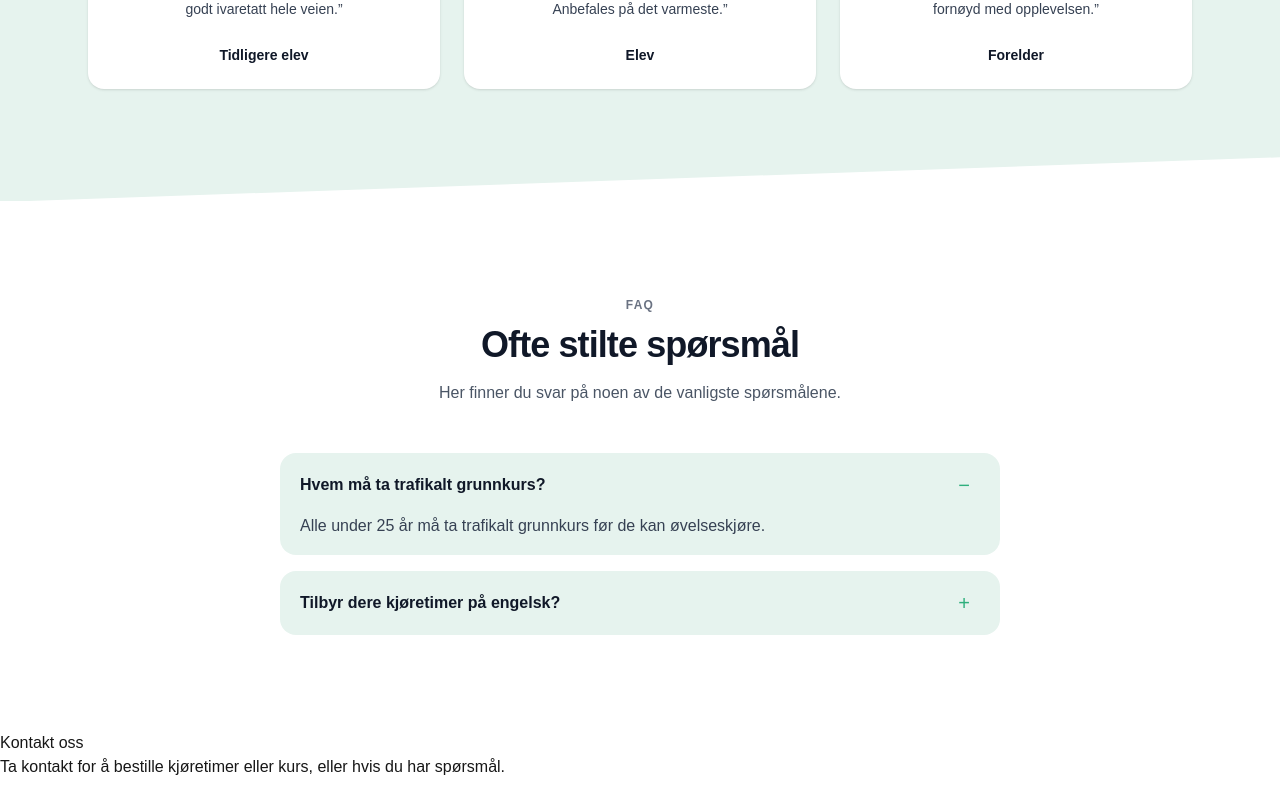
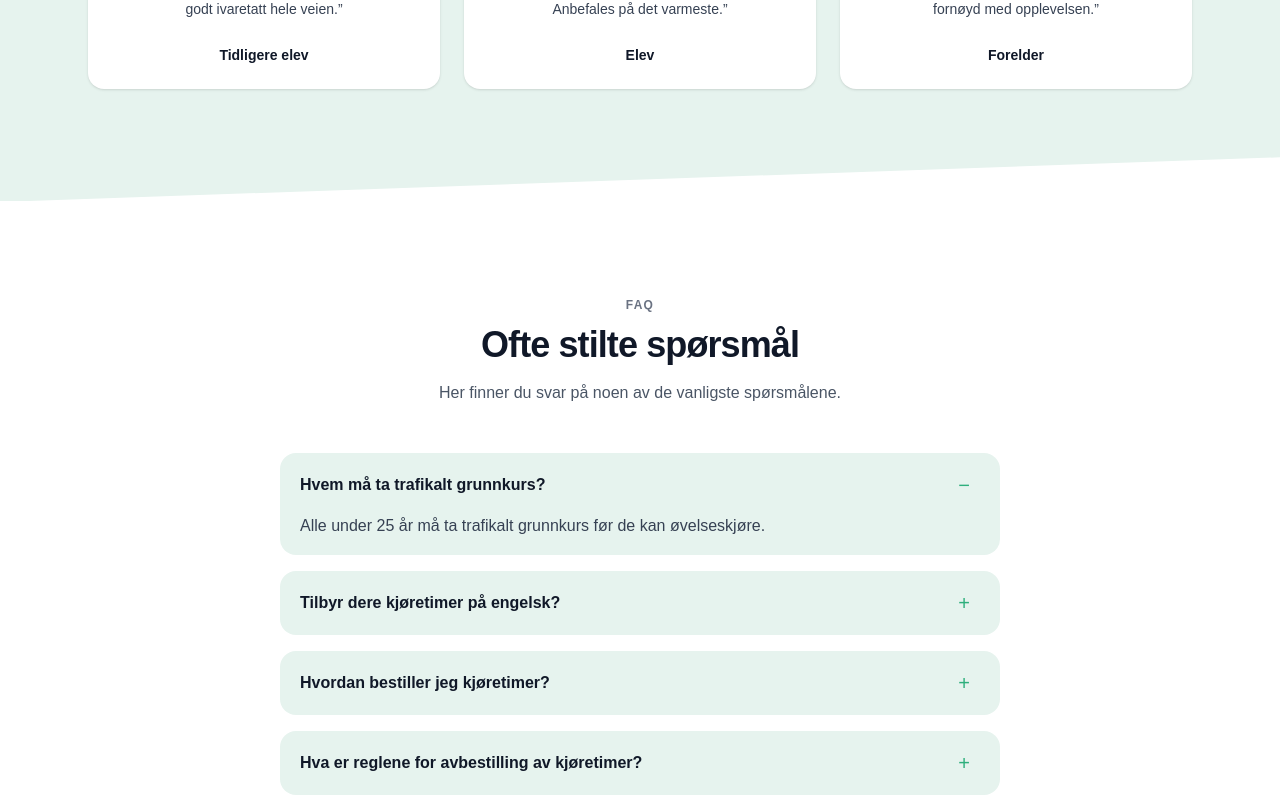
Before and after one commit to pia-scarvounis/trafikkskole-template, a Next.js app: page / in a window 1280 px wide. Shown: the part 1994-2792 px from the top of the page. Built offline with nearby package versions, Linux system fonts and the light colour scheme.

Commit message:
Make header navigation bilingual

```diff
--- a/src/components/ui/Header.tsx
+++ b/src/components/ui/Header.tsx
@@ -3,15 +3,16 @@
 import Link from "next/link";
 import { siteConfig } from "@/data/siteConfig";
 import LanguageToggle from "@/components/ui/LanguageToggle";
+import { useLanguage } from "@/context/LanguageContext";
 
 export default function Header() {
   const { brand, nav } = siteConfig;
+  const { lang } = useLanguage();
 
   return (
     <header className="sticky top-0 z-50 border-b border-black/5 bg-[#F2FBF8]/80 backdrop-blur">
       <div className="max-w-6xl mx-auto px-4 sm:px-6 lg:px-8">
         <div className="h-16 flex items-center justify-between">
-          {/* Logo / navn */}
           <Link
             href="#hero"
             className="text-lg font-semibold tracking-tight text-gray-900 dark:text-gray-50"
@@ -19,7 +20,6 @@ export default function Header() {
             {brand.name}
           </Link>
 
-          {/* Meny (desktop) */}
           <nav className="hidden md:flex items-center gap-8 text-sm">
             {nav.map((item) => (
               <a
@@ -27,16 +27,14 @@ export default function Header() {
                 href={item.href}
                 className="text-gray-700 hover:text-gray-900 dark:text-gray-300 dark:hover:text-gray-50"
               >
-                {item.label}
+                {item.label[lang]}
               </a>
             ))}
           </nav>
 
-          {/* Høyre: CTA + språk */}
- <div className="hidden md:flex items-center gap-6">
-  <LanguageToggle />
-</div>
-
+          <div className="hidden md:flex items-center gap-6">
+            <LanguageToggle />
+          </div>
         </div>
       </div>
     </header>
--- a/src/data/siteConfig.ts
+++ b/src/data/siteConfig.ts
@@ -6,7 +6,7 @@ export type LocalizedText = {
 };
 
 export type NavItem = {
-  label: string; // kan gjøres LocalizedText senere
+  label: LocalizedText; // kan gjøres LocalizedText senere
   href: string;
 };
 
@@ -129,12 +129,13 @@ export const siteConfig: SiteConfig = {
     footer: true,
   },
 
-  nav: [
-    { label: "Tjenester", href: "#tjenester" },
-    { label: "Priser", href: "#priser" },
-    { label: "FAQ", href: "#faq" },
-    { label: "Kontakt", href: "#kontakt" },
-  ],
+nav: [
+  { label: { no: "Tjenester", en: "Services" }, href: "#tjenester" },
+  { label: { no: "Priser", en: "Prices" }, href: "#priser" },
+  { label: { no: "FAQ", en: "FAQ" }, href: "#faq" },
+  { label: { no: "Kontakt", en: "Contact" }, href: "#kontakt" },
+],
+
 
   hero: {
     headline: {
@@ -292,6 +293,27 @@ export const siteConfig: SiteConfig = {
         en: "Yes, we offer driving lessons in English.",
       },
     },
+       {
+      question: {
+        no: "Hvordan bestiller jeg kjøretimer?",
+        en: "How do I book driving lessons?",
+      },
+      answer: {
+        no: "Du kan bestille kjøretimer ved å kontakte oss via telefon, e-post eller ved å bruke bestillingsskjemaet på nettsiden vår.",
+        en: "Blabla, answer in English.",
+      },
+    },
+       {
+      question: {
+        no: "Hva er reglene for avbestilling av kjøretimer?",
+        en: "What is your cancellation policy",
+      },
+      answer: {
+        no: "Kjøretimer må avbestilles 24 timer før avtalt tidspunkt. For sen avbestilling kan belastes i henhold til våre vilkår",
+        en: "Driving lessons must be cancelled at least 24h before the scheduled time. Late canecellations may be charged according to our terms",
+      },
+
+    },
   ],
 
   footer: {
```
